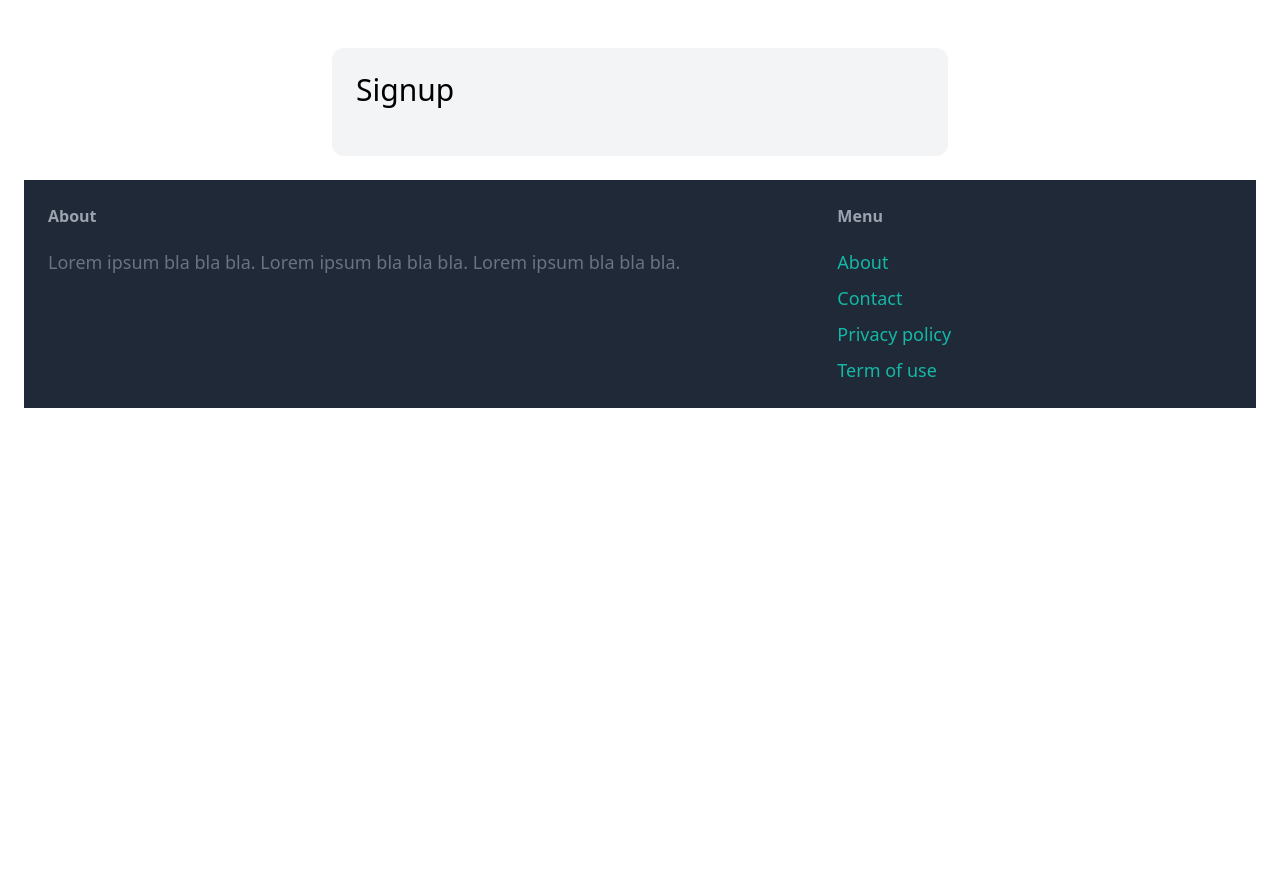
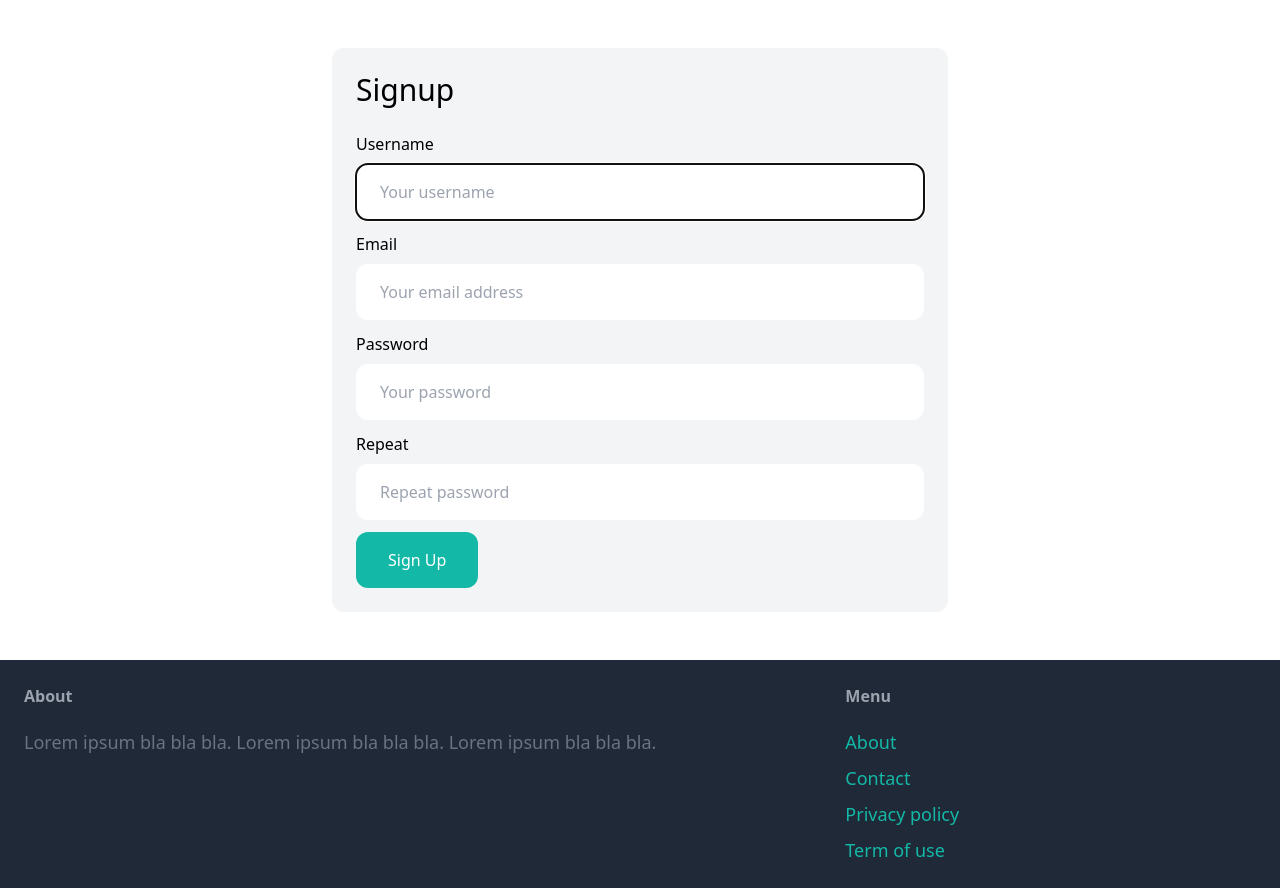
Before and after one commit to tiffytirop/Greenpalace, a Django app: page /signup/ in a window 1280 px wide. Shown: the part 77-965 px from the top of the page. Before the commit the page ends 485 px from the top, so only its background shows below. Run offline with Django 4.2, Linux system fonts and the light colour scheme; some libraries are stand-ins or nearby versions.

Commit message:
signup form

```diff
--- a/greenpalace/forms.py
+++ b/greenpalace/forms.py
@@ -6,3 +6,20 @@ class SignupForm(UserCreationForm):
     class Meta:
         model = User
         fields = ('username', 'email', 'password1', 'password2')
+
+    username = forms.CharField(widget=forms.TextInput(attrs={
+        'placeholder': 'Your username',
+        'class': 'w-full py-4 px-6 rounded-xl'
+    }))
+    email = forms.CharField(widget=forms.EmailInput(attrs={
+        'placeholder': 'Your email address',
+        'class': 'w-full py-4 px-6 rounded-xl'
+    }))
+    password1 = forms.CharField(widget=forms.PasswordInput(attrs={
+        'placeholder': 'Your password',
+        'class': 'w-full py-4 px-6 rounded-xl'
+    }))
+    password2 = forms.CharField(widget=forms.PasswordInput(attrs={
+        'placeholder': 'Repeat password',
+        'class': 'w-full py-4 px-6 rounded-xl'
+    }))
--- a/greenpalace/templates/greenpalace/signup.html
+++ b/greenpalace/templates/greenpalace/signup.html
@@ -5,4 +5,38 @@
 {%block content%}
 <div class='w-1/2 my-6 mx-auto p-6 bg-gray-100 rounded-xl'>
     <h1 class='mb-6 text-3xl'>Signup</h1>
+
+    <form method='post' action='.'>
+        {% csrf_token %}
+
+        <div class='mb-3'>
+            <label class='inline-block mb-2'>Username</label><br>
+            {{form.username}}
+        </div>
+
+        <div class='mb-3'>
+            <label class='inline-block mb-2'>Email</label><br>
+            {{form.email}}
+        </div>
+        <div class='mb-3'>
+            <label class='inline-block mb-2'>Password</label><br>
+            {{form.password1}}
+        </div>
+        <div class='mb-3'>
+            <label class='inline-block mb-2'>Repeat</label><br>
+            {{form.password2}}
+        </div>
+
+        {% if form.errors or form.non_field_errors %}
+        <div class="mb-3 p-6 bg-red-100 rounded-xl">
+            {% for field in form %}
+            {{field.errors}}
+            {% endfor%}
+            {{form.non_field_errors}}
+        </div>
+            {%endif%}
+
+        <button class='py-4 px-8 bg-teal-500 hover:bg-teal-700 rounded-xl text-white'>Sign Up</button>
+    </form>
+</div>
 {%endblock%}
--- a/greenpalace/views.py
+++ b/greenpalace/views.py
@@ -1,4 +1,4 @@
-from django.shortcuts import render
+from django.shortcuts import render,redirect
 from item.models import Category,Item
 
 from .forms import SignupForm
@@ -15,7 +15,12 @@ def contact(request):
     return render(request, 'greenpalace/contact.html')
 
 def Signup(request):
-    form=SignupForm()
+    if request.method == 'POST':
+        form = SignupForm(request.POST)
+
+        return redirect('/login/')
+    else:
+        form=SignupForm()
 
     return render(request, 'greenpalace/signup.html',{
         'form': form
```
